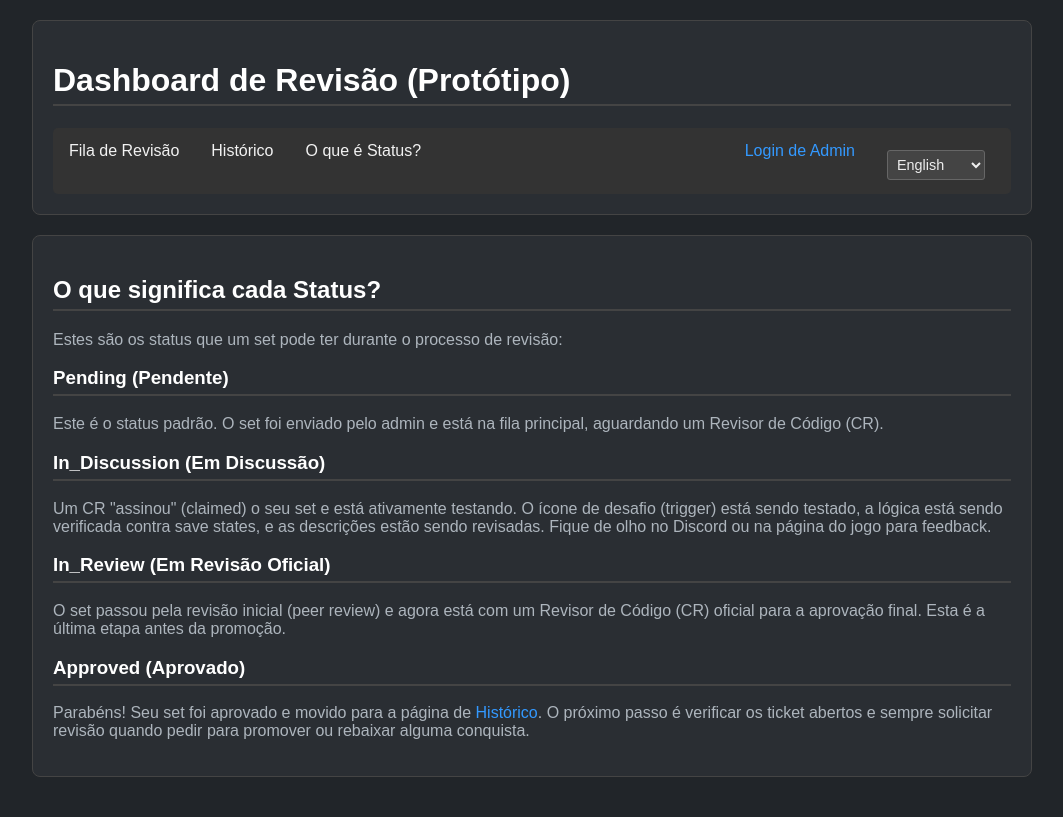
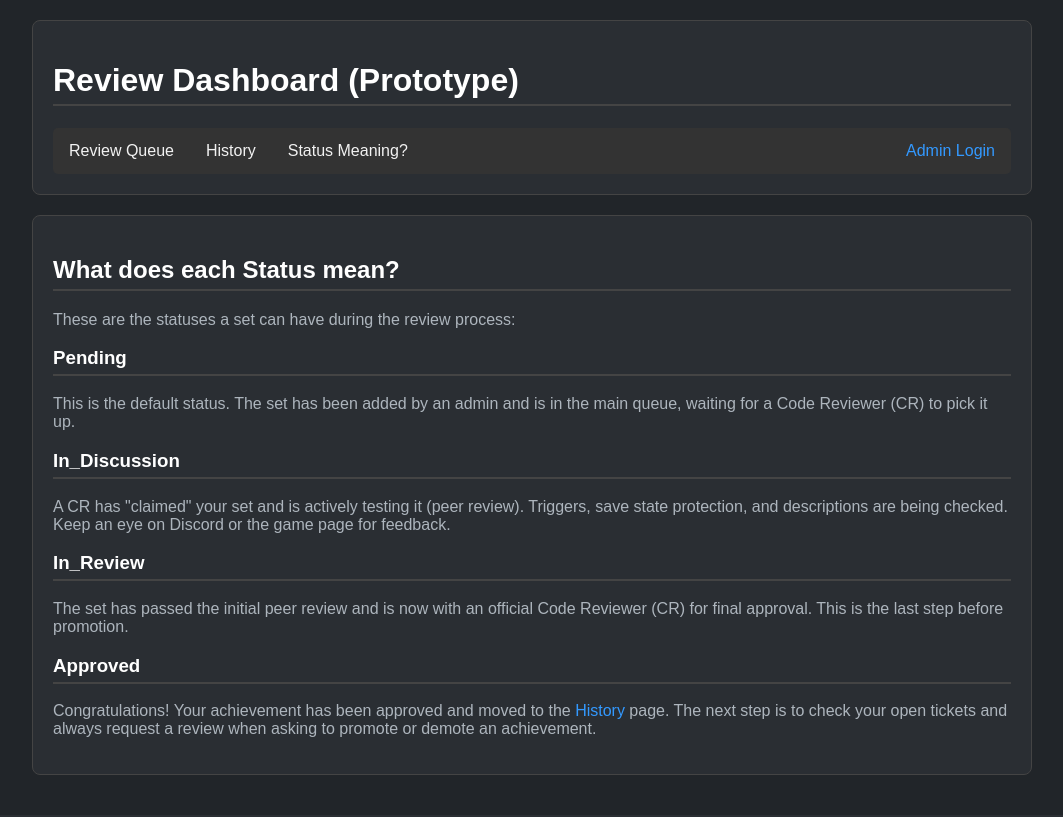
Before and after one commit to CarlosNatanael/ra_dashboard, a Flask app: page /status in a window 1280 px wide. Shown: the whole page, without its empty margins (108-1171 px from the left). After the commit the page ends 775 px from the top, so only its background shows below. Run offline with Flask 3, Linux system fonts and the light colour scheme; parts of the project's set-up code (start-up, migrations or seed data) failed here and were passed over.

Commit message:
commit "tradução para en_EN"

```diff
--- a/app.py
+++ b/app.py
@@ -5,24 +5,28 @@ import datetime
 from flask import (
     Flask, render_template, g, request, redirect, url_for, session, flash, jsonify
 )
-from flask_babel import Babel
+from flask_babel import Babel, _
 
 app = Flask(__name__)
 DATABASE = 'database.db'
 app.config['SECRET_KEY'] = 'Oy6GOQ5nOO3l8H3TkvFMw2QABo7Kw1Mn'
 RA_API_URL = "https://retroachievements.org/API"
 
-# --- CONFIGURAÇÃO DO BABEL ---
 app.config['LANGUAGES'] = ['en', 'pt_BR', 'es']
 app.config['BABEL_DEFAULT_LOCALE'] = 'en'
-babel = Babel(app)
 
-@app.localeselector
 def get_locale():
     """Detecta o idioma do usuário."""
     if 'lang' in session and session['lang'] in app.config['LANGUAGES']:
         return session['lang']
     return request.accept_languages.best_match(app.config['LANGUAGES'])
+
+babel = Babel(app, locale_selector=get_locale)
+
+@app.context_processor
+def inject_gettext():
+    """Disponibiliza a função de tradução _() para todos os templates."""
+    return dict(_=_)
 
 # --- Gerenciamento do Banco de Dados ---
 
--- /dev/null
+++ b/requirements.txt
@@ -0,0 +1,3 @@
+Flask
+requests
+gunicorn
--- a/templates/_queue_table.html
+++ b/templates/_queue_table.html
@@ -1,6 +1,6 @@
 {% if not queue %}
     <tr>
-                    <td colspan="6" style="text-align: center;">A fila de revisão está vazia (ou seu filtro não encontrou nada).</td>
+        <td colspan="6" style="text-align: center;">The review queue is empty (or your filter found no results).</td>
     </tr>
 {% else %}
     {% for item in queue %}
--- a/templates/layout.html
+++ b/templates/layout.html
@@ -1,6 +1,5 @@
 <!DOCTYPE html>
-<html lang="en">
-<head>
+<html lang="en"> <head>
     <meta charset="UTF-8">
     <meta name="viewport" content="width=device-width, initial-scale=1.0">
     <title>{% block title %}RA Dashboard{% endblock %}</title>
@@ -8,39 +7,23 @@
     <link rel="icon" href="{{ url_for('static', filename='favicon.png') }}" type="image/png">
 </head>
 <body>
-
     <div class="container">
-
         <div class="content-box">
-            <h1>Dashboard de Revisão (Protótipo)</h1>
+            <h1>Review Dashboard (Prototype)</h1>
             <nav>
                 <ul>
-                    <li><a href="/">Fila de Revisão</a></li>
-                    <li><a href="/history">Histórico</a></li>
-                    <li><a href="/status">O que é Status?</a></li>
+                    <li><a href="/">Review Queue</a></li>
+                    <li><a href="/history">History</a></li>
+                    <li><a href="/status">Status Meaning?</a></li>
 
                     {% if session['username'] %}
-                        <li><a href="/admin">Painel de Admin</a></li>
+                        <li><a href="/admin">Admin Panel</a></li>
                         <li class="nav-right">
-                            <select id="lang_selector" onchange="changeLanguage()">
-                                <option value="en" {% if session.get('lang') == 'en' %}selected{% endif %}>English</option>
-                                <option value="pt_BR" {% if session.get('lang') == 'pt_BR' %}selected{% endif %}>Português</option>
-                                <option value="es" {% if session.get('lang') == 'es' %}selected{% endif %}>Español</option>
-                            </select>
-                        </li>
-                        <li class="nav-right">
-                            <span>Logado como: {{ session['username'] }} (<a href="/logout">Logout</a>)</span>
+                            <span>Logged in as: {{ session['username'] }} (<a href="/logout">Logout</a>)</span>
                         </li>
                     {% else %}
                         <li class="nav-right">
-                            <select id="lang_selector" onchange="changeLanguage()">
-                                <option value="en" {% if session.get('lang') == 'en' %}selected{% endif %}>English</option>
-                                <option value="pt_BR" {% if session.get('lang') == 'pt_BR' %}selected{% endif %}>Português</option>
-                                <option value="es" {% if session.get('lang') == 'es' %}selected{% endif %}>Español</option>
-                            </select>
-                        </li>
-                        <li class="nav-right">
-                            <a href="/login">Login de Admin</a>
+                            <a href="/login">Admin Login</a>
                         </li>
                     {% endif %}
                 </ul>
@@ -63,11 +46,5 @@
             </main>
         </div>
     </div>
-    <script>
-        function changeLanguage() {
-            var lang = document.getElementById('lang_selector').value;
-            window.location.href = '/set_lang/' + lang;
-        }
-    </script>
-</body>
+    </body>
 </html>
--- a/templates/login.html
+++ b/templates/login.html
@@ -3,9 +3,9 @@
 {% block title %}Login - RA Dashboard{% endblock %}
 
 {% block content %}
-    <h2>Login de Admin</h2>
-    <p>Use seu Username e sua Web API Key do RetroAchievements para logar.</p>
-    <p>Você pode encontrar sua API Key no seu <a href="https://retroachievements.org/controlpanel.php" target="_blank">Painel de Controle do RA</a>.</p>
+    <h2>Admin Login</h2>
+    <p>Use your RetroAchievements Username and Web API Key to log in.</p>
+    <p>You can find your API Key on your <a href="https://retroachievements.org/controlpanel.php" target="_blank">RA Control Panel</a>.</p>
 
     <form method="post">
         <label for="username">RA Username:</label>
--- a/templates/status.html
+++ b/templates/status.html
@@ -1,31 +1,31 @@
 {% extends "layout.html" %}
 
 {% block title %}
-    Status da Fila - RA Dashboard
+    Queue Status - RA Dashboard
 {% endblock %}
 
 {% block content %}
-    <h2>O que significa cada Status?</h2>
+    <h2>What does each Status mean?</h2>
 
-    <p>Estes são os status que um set pode ter durante o processo de revisão:</p>
+    <p>These are the statuses a set can have during the review process:</p>
 
-    <h3>Pending (Pendente)</h3>
+    <h3>Pending</h3>
     <p>
-        Este é o status padrão. O set foi enviado pelo admin e está na fila principal, aguardando um Revisor de Código (CR).
+        This is the default status. The set has been added by an admin and is in the main queue, waiting for a Code Reviewer (CR) to pick it up.
     </p>
 
-    <h3>In_Discussion (Em Discussão)</h3>
+    <h3>In_Discussion</h3>
     <p>
-        Um CR "assinou" (claimed) o seu set e está ativamente testando. O ícone de desafio (trigger) está sendo testado, a lógica está sendo verificada contra save states, e as descrições estão sendo revisadas. Fique de olho no Discord ou na página do jogo para feedback.
+        A CR has "claimed" your set and is actively testing it (peer review). Triggers, save state protection, and descriptions are being checked. Keep an eye on Discord or the game page for feedback.
     </p>
 
-    <h3>In_Review (Em Revisão Oficial)</h3>
+    <h3>In_Review</h3>
     <p>
-        O set passou pela revisão inicial (peer review) e agora está com um Revisor de Código (CR) oficial para a aprovação final. Esta é a última etapa antes da promoção.
+        The set has passed the initial peer review and is now with an official Code Reviewer (CR) for final approval. This is the last step before promotion.
     </p>
 
-    <h3>Approved (Aprovado)</h3>
+    <h3>Approved</h3>
     <p>
-        Parabéns! Seu set foi aprovado e movido para a página de <a href="/history">Histórico</a>. O próximo passo é verificar os ticket abertos e sempre solicitar revisão quando pedir para promover ou rebaixar alguma conquista.
+        Congratulations! Your achievement has been approved and moved to the <a href="/history">History</a> page. The next step is to check your open tickets and always request a review when asking to promote or demote an achievement.
     </p>
 {% endblock %}
```
Also changed, not shown: templates/admin.html (+17 -17 lines), templates/history.html (+8 -7 lines), templates/index.html (+11 -11 lines). Lines whose indentation alone changed are shown as unchanged.
